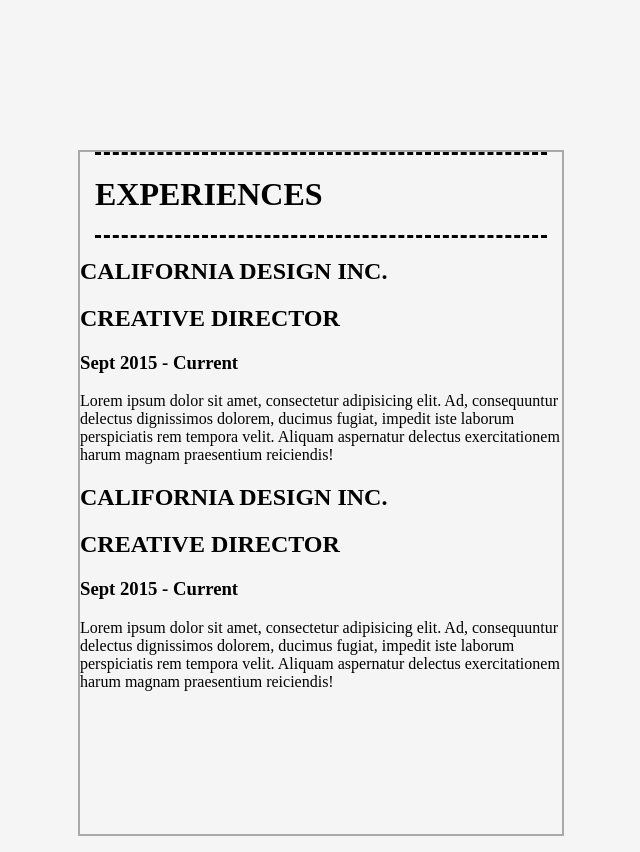
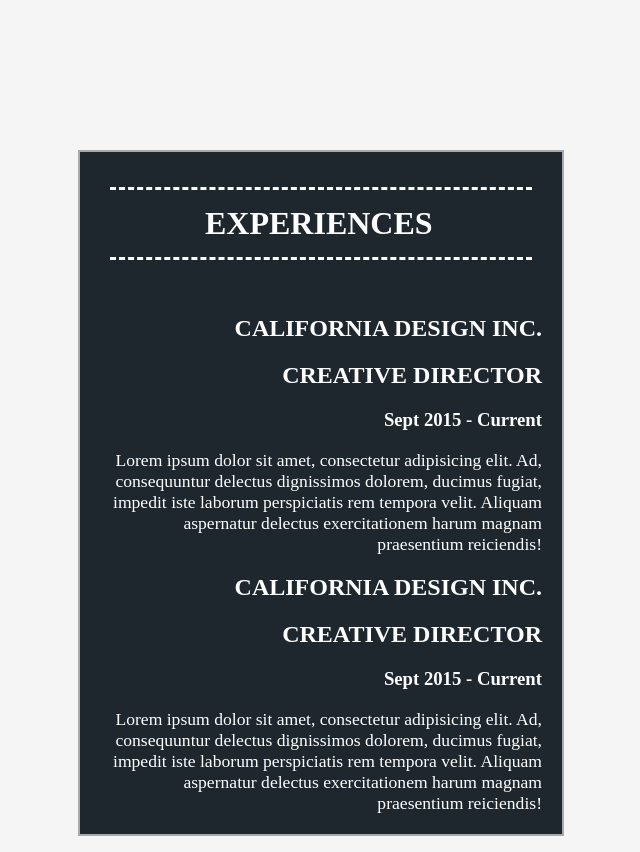
Before and after one commit to mindazub/experiences, a plain HTML site: page index.html in a window 1280 px wide. Shown: the whole page, without its empty margins (319-959 px from the left). Drawn offline with Linux system fonts and the light colour scheme.

Commit message:
some things added

```diff
--- a/index.html
+++ b/index.html
@@ -14,10 +14,13 @@
 
 <div class="card">
 
+    <div class="card-inner">
+
         <div class="title-big">
             <h1>EXPERIENCES</h1>
         </div>
 
+        <div class="card-inner-no-h1">
             <div class="card-part">
 
                 <h2 id="california_design">CALIFORNIA DESIGN INC.</h2>
@@ -43,6 +46,9 @@
                 </p>
 
             </div>
+        </div>
+
+    </div>
 
 
 </div>
--- a/main.css
+++ b/main.css
@@ -1,16 +1,30 @@
 body {
     background: whitesmoke;
 }
+h1, h2, h3, p {
+    color: white;
+}
 
-.title-big {
-    margin: auto 15px auto 15px;
-    border-top: dashed;
-    border-bottom: dashed;
+h2, h3, p {
+    text-align: right;
 }
 
 h1 {
+    margin: 15px 10px;
+    border-top: dashed;
+    border-bottom: dashed;
+    padding-left: 95px;
+    padding-top: 15px;
+    padding-bottom: 15px;
+}
 
+
+
+p {
+    text-align: right;
+    font-size: 1.1em;
 }
+
 
 .card {
     width: 482px;
@@ -18,4 +32,14 @@ h1 {
 
     margin: 150px auto auto auto;
     border: 2px solid darkgrey;
+    background: #1e272e;
 }
+
+.card-inner {
+
+    padding: 20px;
+}
+
+.card-inner-no-h1 {
+    margin-top: 55px;
+}
```
Lines whose indentation alone changed are shown as unchanged.
